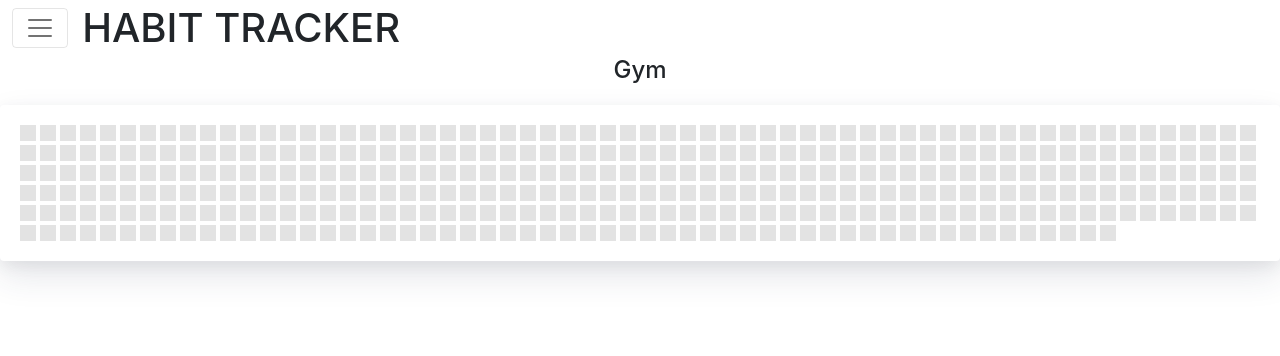
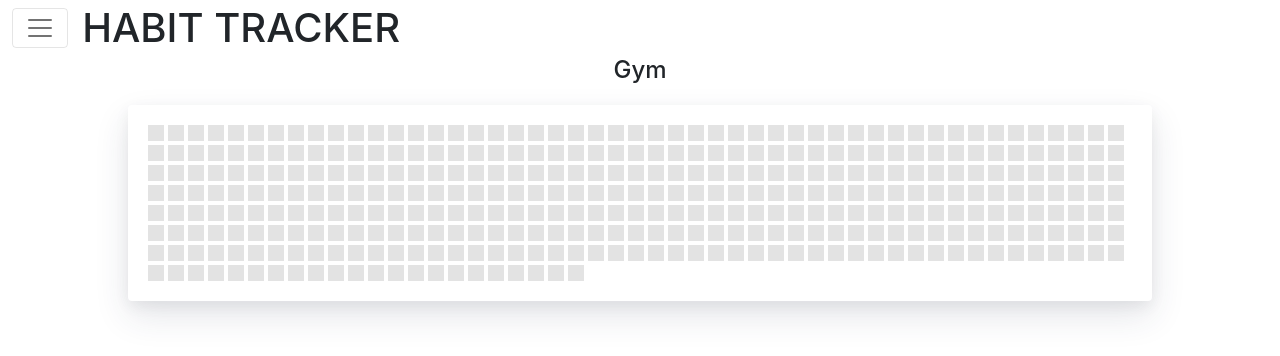
Before and after one commit to Emilykidd3/habit-tracker, a React (Create React App) app in the folder client/: page / in a window 1280 px wide. Shown: the top 356 px of the page. Built offline with nearby package versions, Linux system fonts and the light colour scheme; the HTML template or start-up script is replaced by a standard one.

Commit message:
updated styling of habit block

```diff
--- a/client/src/pages/Home.js
+++ b/client/src/pages/Home.js
@@ -18,7 +18,7 @@ const Home = () => {
     }
   }
   return (
-    <div>
+    <div style={{ width: "80%", margin: "auto auto" }}>
       <div style={{ textAlign: "center" }}>
         <h4>{habit.name}</h4>
       </div>
```
